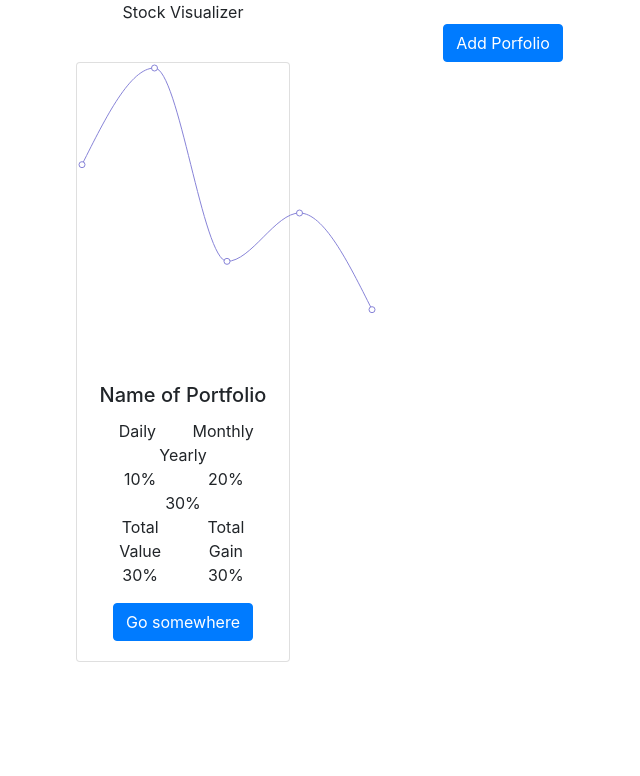
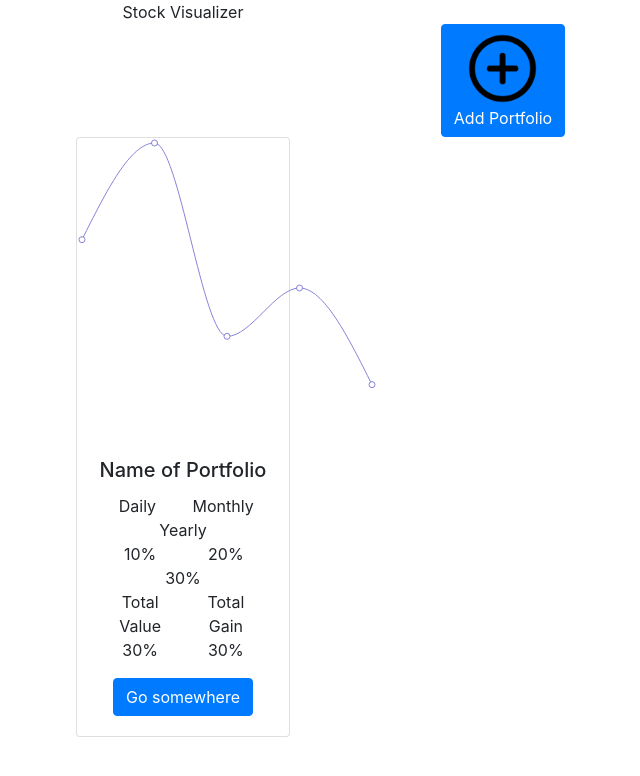
Before and after one commit to tim7398/StockVisualizer, a React (Create React App) app in the folder client/: page / in a window 1280 px wide. Shown: the top 776 px of the page, without its empty margins (457-1097 px from the left). Built offline with nearby package versions, Linux system fonts and the light colour scheme.

Commit message:
first commit, pushbutton

```diff
--- a/client/src/home/home.js
+++ b/client/src/home/home.js
@@ -1,17 +1,29 @@
-import React from 'react'
-import Row from 'react-bootstrap/Row'
-import Container from 'react-bootstrap/Container'
-import Button from 'react-bootstrap/Button'
-import Col from 'react-bootstrap/Col'
-import StockCard from '../components/stock-card/stockCard'
+import React from "react";
+import Row from "react-bootstrap/Row";
+import Container from "react-bootstrap/Container";
+import Button from "react-bootstrap/Button";
+import Col from "react-bootstrap/Col";
+import StockCard from "../components/stock-card/stockCard";
 
 function Home() {
   return (
     <Container fluid>
       Stock Visualizer
-      <Row ><Col md={{ span: 4, offset: 7 }}><Button>Add Porfolio</Button></Col></Row>
+      <Row>
+        <Col md={{ span: 4, offset: 7 }}>
+          <Button>
+            <img
+              src=".\Add_Button.png"
+              alt="Add Portfolio IMG"
+              width="75"
+              height="75"
+            />
+            <div>Add Portfolio</div>
+          </Button>
+        </Col>
+      </Row>
       <Row className="justify-content-md-center" xs={2} md={4} lg={6}>
-          <StockCard/>
+        <StockCard />
       </Row>
     </Container>
   );
```
Also changed, not shown: client/public/Add_Button.png (added), 1 other file (tests, documents, lock files or other folders).
